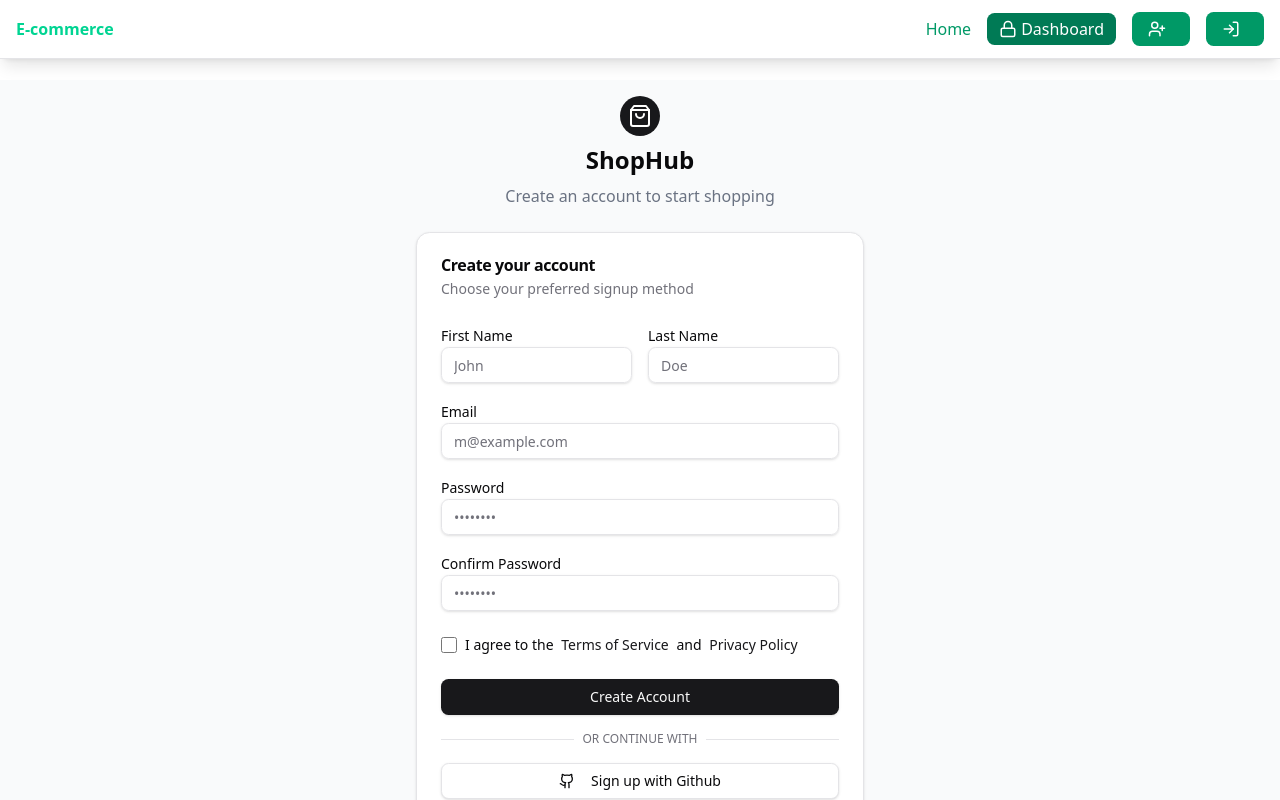
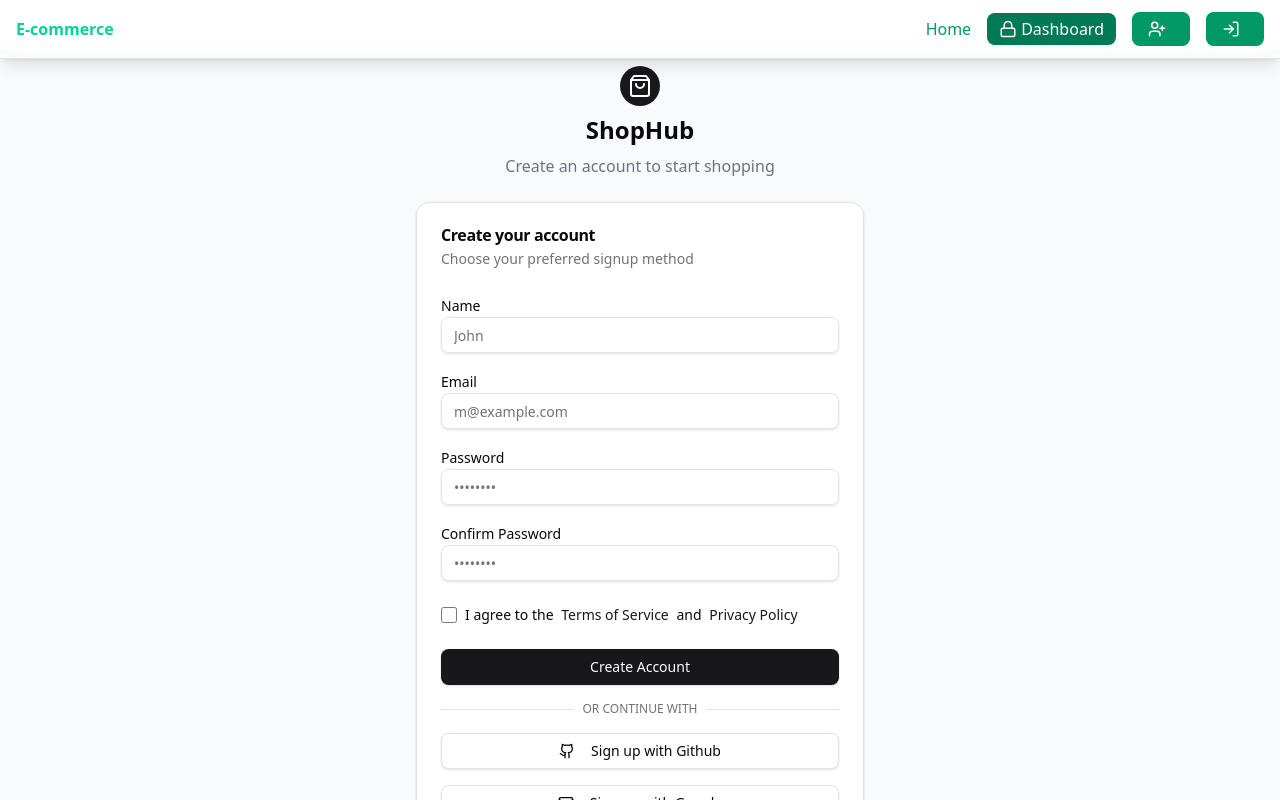
Before and after one commit to gokul8943/e-commerce, a React (Vite) app in the folder frontend/: page /signup in a window 1280 px wide. Shown: the top 800 px of the page. Built offline with nearby package versions, Linux system fonts and the light colour scheme.

Commit message:
changes in ui

```diff
--- a/frontend/src/App.tsx
+++ b/frontend/src/App.tsx
@@ -7,8 +7,8 @@ import Navbar from "./components/Navbar"
 const App = () => {
   return (
     <div className="min-h-screen relative overflow-hidden">
-      <div className="relative z-50 pt-20">
       <Navbar />
+      <div className=" pt-[50px]">
       <Routes>
         <Route path="/" element={<HomePage />} />
         <Route path="/signup" element={<SignUpPage />} />
--- a/frontend/src/pages/SignUpPage.tsx
+++ b/frontend/src/pages/SignUpPage.tsx
@@ -32,20 +32,12 @@ const SignupPage = () => {
             <div className="space-y-4">
               {/* Email Signup Form */}
               <form onSubmit={handleSubmit} className="space-y-4">
-                <div className="grid grid-cols-2 gap-4">
+                <div className="grid grid-cols-1 gap-4">
                   <div className="space-y-2">
-                    <Label htmlFor="firstName">First Name</Label>
+                    <Label htmlFor="firstName">Name</Label>
                     <Input
                       id="firstName"
                       placeholder="John"
-                      required
-                    />
-                  </div>
-                  <div className="space-y-2">
-                    <Label htmlFor="lastName">Last Name</Label>
-                    <Input
-                      id="lastName"
-                      placeholder="Doe"
                       required
                     />
                   </div>
```
